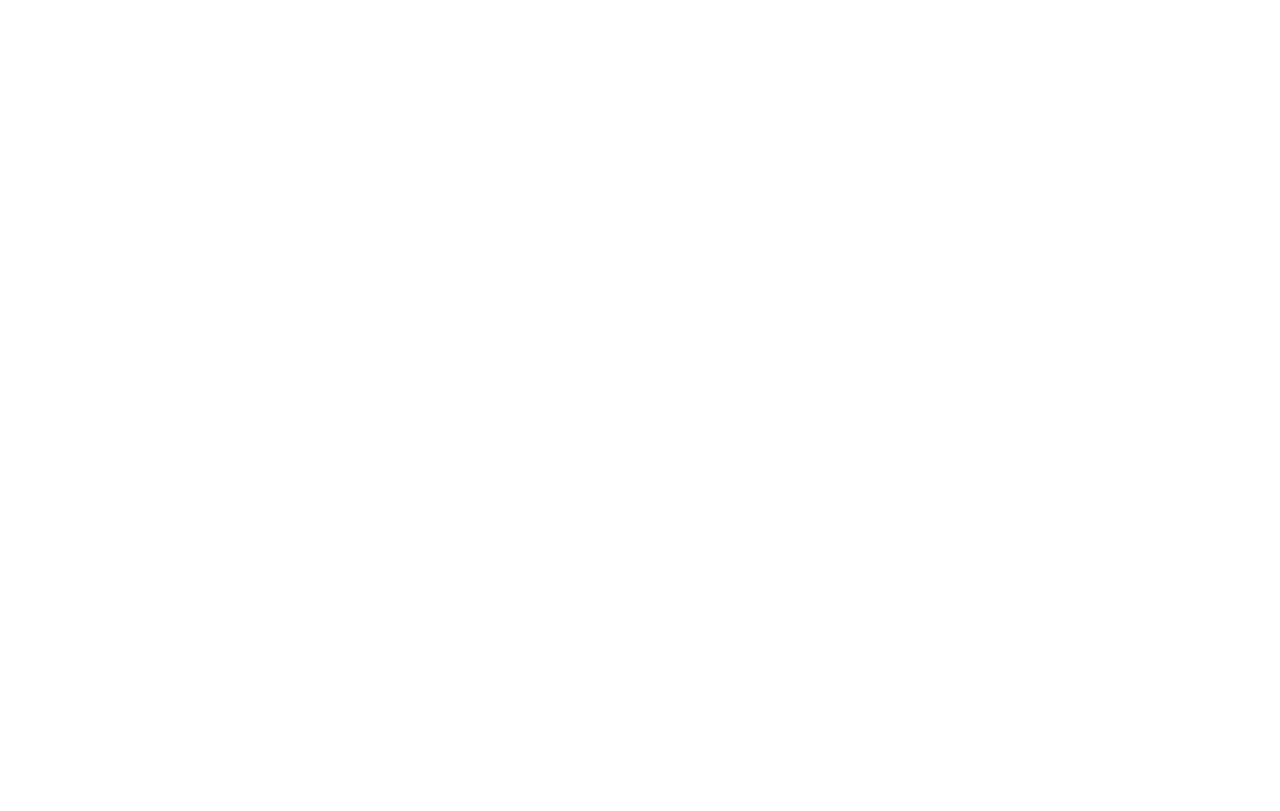
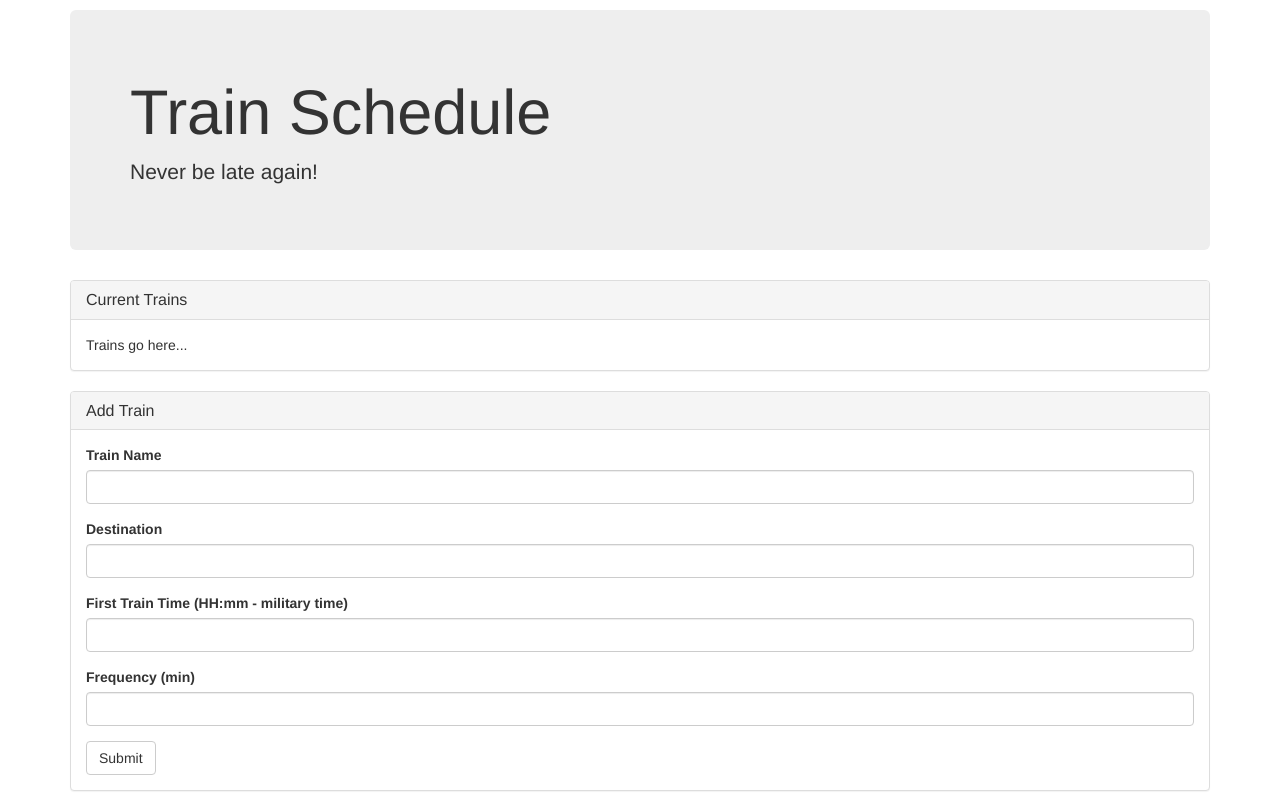
Before and after one commit to kshiro622/Train-Schedule, a PHP site: page / in a window 1280 px wide. Before the commit the page is empty. Run offline with PHP 8.4, Linux system fonts and the light colour scheme; some libraries are stand-ins or nearby versions.

Commit message:
basic html structure

```diff
--- a/assets/css/style.css
+++ b/assets/css/style.css
@@ -1,5 +1,10 @@
 * {
     box-sizing: border-box;
-    text-align: center;
+    text-align: left;
     margin: 0px;
 }
+
+.jumbotron {
+    margin-top: 10px;
+    text-align: center;
+}
--- a/index.html
+++ b/index.html
@@ -4,10 +4,64 @@
 <head>
     <meta charset="UTF-8">
     <title>Train Schedule</title>
+    <!-- Bootstrap -->
+    <link rel="stylesheet" href="https://maxcdn.bootstrapcdn.com/bootstrap/3.3.7/css/bootstrap.min.css" integrity="sha384-BVYiiSIFeK1dGmJRAkycuHAHRg32OmUcww7on3RYdg4Va+PmSTsz/K68vbdEjh4u" crossorigin="anonymous">
+    <!-- CSS -->
     <link rel="stylesheet" type="text/css" href="assets/css/style.css">
 </head>
 
 <body>
+    <div class="container">
+        <div class="row">
+            <div class="col-md-12">
+                <div class="jumbotron">
+                    <h1>Train Schedule</h1>
+                    <p>Never be late again!</p>
+                </div>
+            </div>
+        </div>
+        <div class="row">
+            <div class="col-md-12">
+                <div class="panel panel-default">
+                    <div class="panel-heading">
+                        <h3 class="panel-title">Current Trains</h3>
+                    </div>
+                    <div class="panel-body">
+                        Trains go here...
+                    </div>
+                </div>
+            </div>
+        </div>
+        <div class="row">
+            <div class="col-md-12">
+                <div class="panel panel-default">
+                    <div class="panel-heading">
+                        <h3 class="panel-title">Add Train</h3>
+                    </div>
+                    <div class="panel-body">
+                        <div class="form-group">
+                            <label for="exampleInputEmail1">Train Name</label>
+                            <input type="name" class="form-control">
+                        </div>
+                        <div class="form-group">
+                            <label for="exampleInputPassword1">Destination</label>
+                            <input type="destination" class="form-control">
+                        </div>
+                        <div class="form-group">
+                            <label for="exampleInputFile">First Train Time (HH:mm - military time)</label>
+                            <input type="train-time" class="form-control">
+                        </div>
+                        <div class="form-group">
+                            <label for="exampleInputFile">Frequency (min)</label>
+                            <input type="frequency" class="form-control">
+                        </div>
+                        <button type="submit" class="btn btn-default">Submit</button>
+                        </form>
+                    </div>
+                </div>
+            </div>
+        </div>
+    </div>
     <!-- Scripts -->
     <script src="https://code.jquery.com/jquery-2.2.4.js" integrity="sha256-iT6Q9iMJYuQiMWNd9lDyBUStIq/8PuOW33aOqmvFpqI=" crossorigin="anonymous"></script>
     <!-- Firebase Reference -->
```
